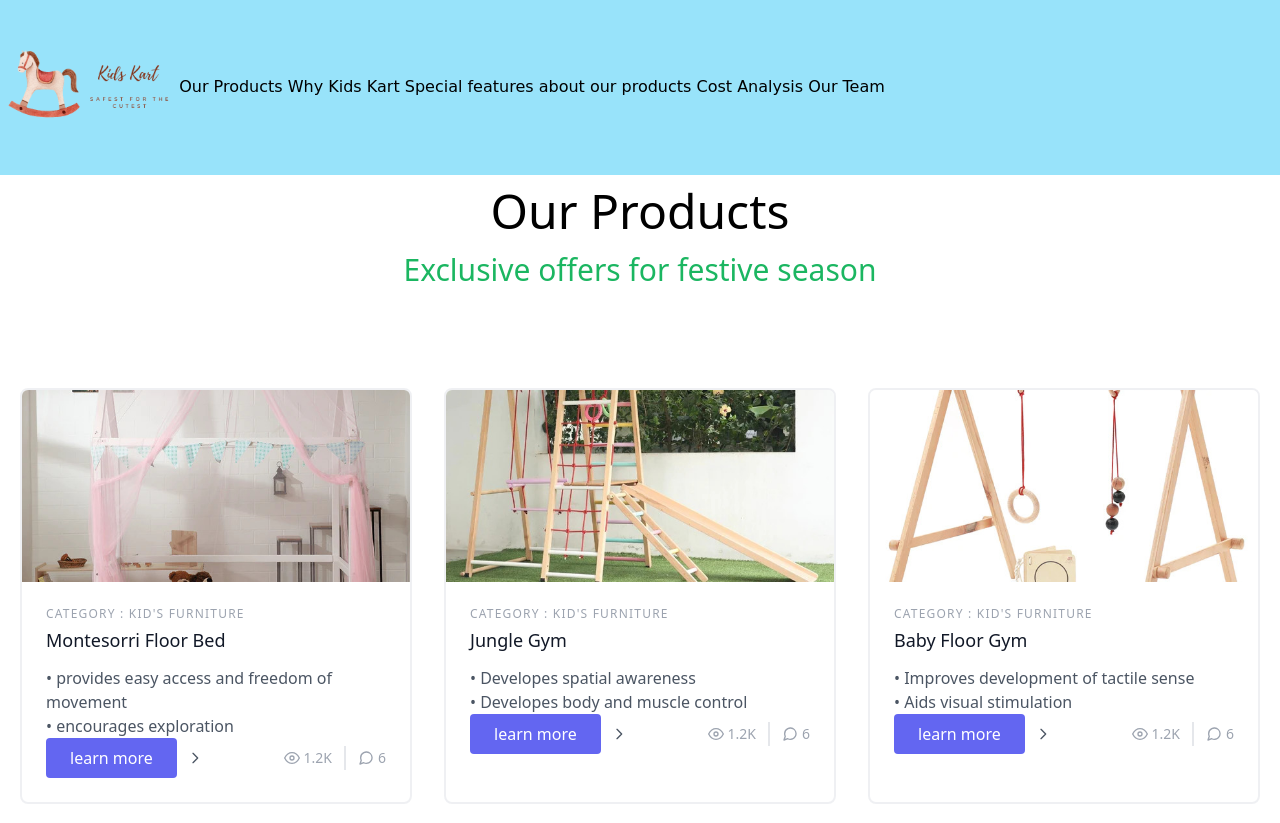
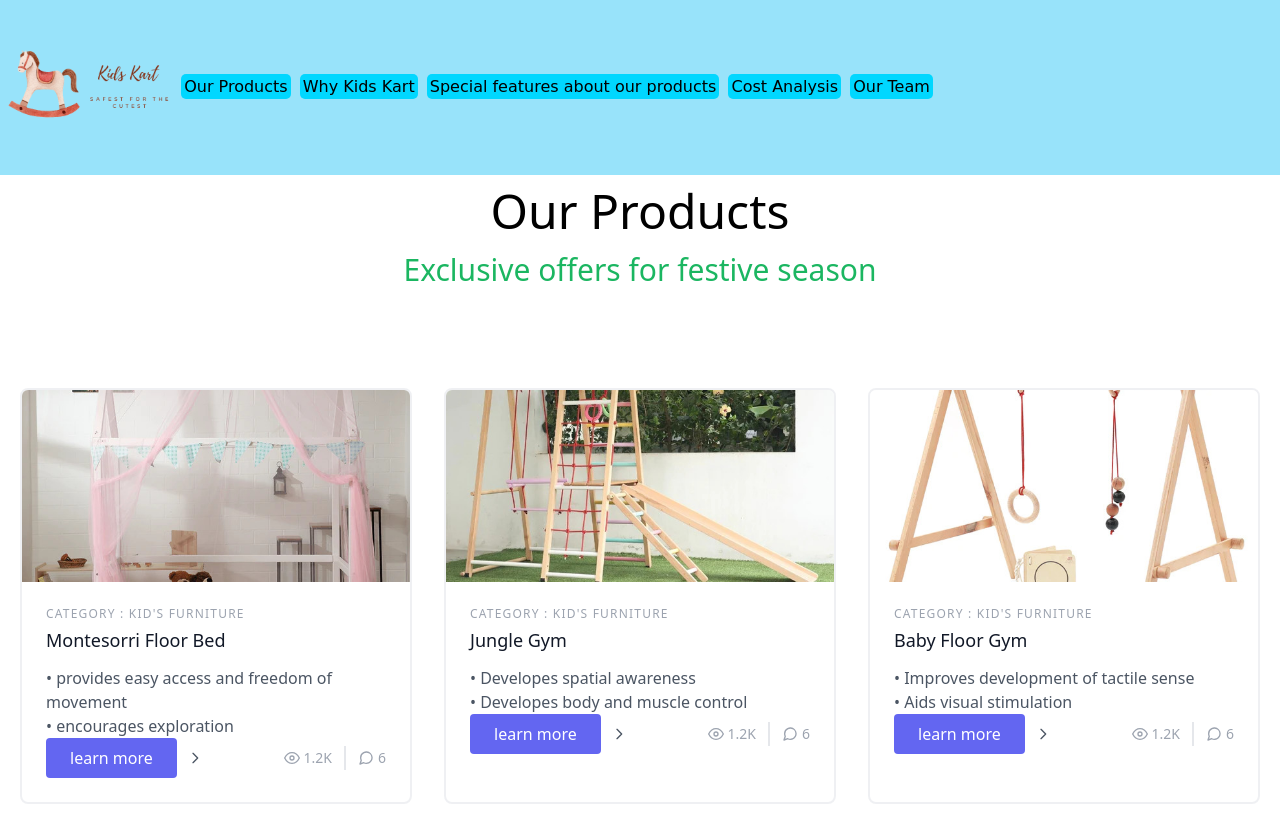
Before and after one commit to brahmdeep3541/kidskart, a plain HTML site: page index.html in a window 1280 px wide. Shown: the top 823 px of the page. Drawn offline with nearby package versions, Linux system fonts and the light colour scheme; a web font is replaced by a local one.

Commit message:
Add files via upload

```diff
--- a/style.css
+++ b/style.css
@@ -9,6 +9,17 @@
 }
 .block-in{
     display: inline;
+    padding: 3px ;
+    border-radius: 5px ;
+    background-color: #00D7FF;
+    border: 3px black;
+    margin: 2px ;
+
+
+}
+.block-in:hover{
+    background-color: #0096FF;
+    color: whitesmoke;
 
 }
 nav{
```
